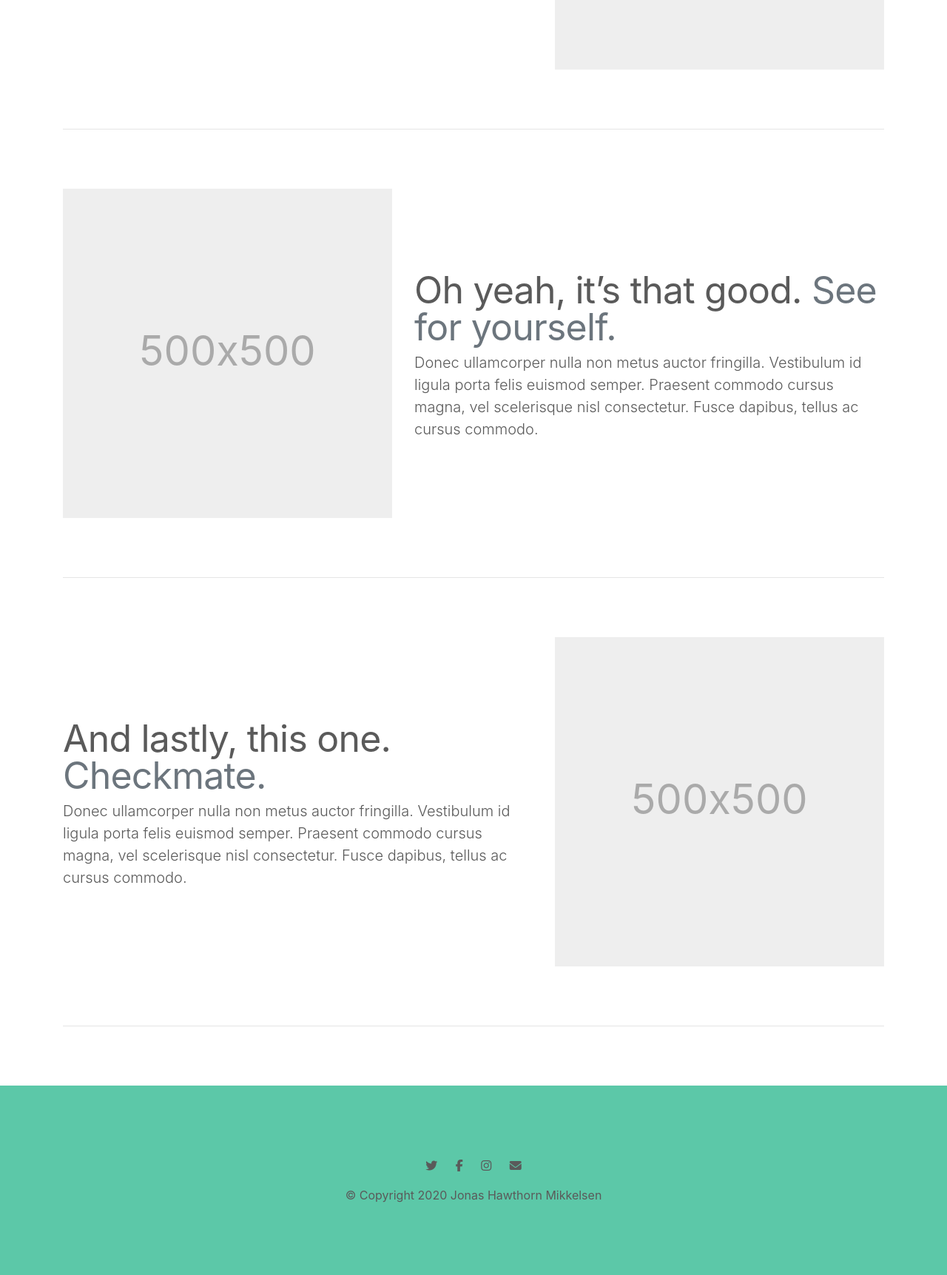
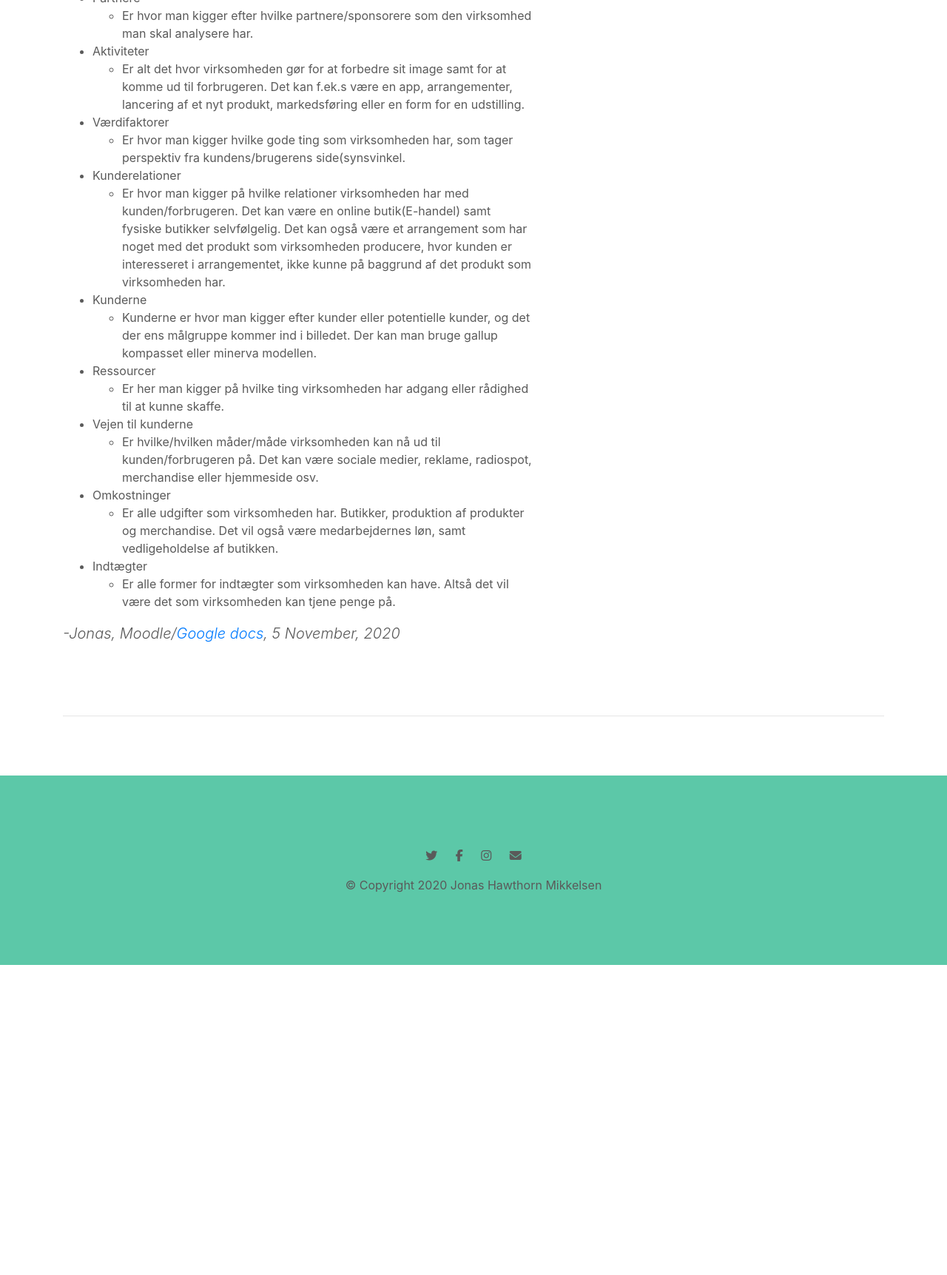
Before and after one commit to Jhm20P/L-ringsportfolio, a PHP site: page /bmc.php in a window 1280 px wide. Shown: the part 798-2521 px from the top of the page at 74% size. After the commit the page ends 2102 px from the top, so only its background shows below. Run offline with PHP 8.4, Linux system fonts and the light colour scheme; some libraries are stand-ins or nearby versions.

Commit message:
Update bmc.php

```diff
--- a/lærings-portfolio/bmc.php
+++ b/lærings-portfolio/bmc.php
@@ -1,12 +1,13 @@
 <!doctype html>
-<html lang="en">
+<html lang="da">
   <head>
     <meta charset="utf-8">
     <meta name="viewport" content="width=device-width, initial-scale=1, shrink-to-fit=no">
     <meta name="description" content="">
-    <meta name="author" content="Mark Otto, Jacob Thornton, and Bootstrap contributors">
+    <meta name="author" content="Jonas Hawthorn Mikkelsen">
     <meta name="generator" content="Jekyll v4.1.1">
-    <title>Carousel Template · Bootstrap</title>
+    <link rel="icon" href="favicon.ico">
+    <title>BMC</title>
 
     <link rel="canonical" href="https://getbootstrap.com/docs/4.5/examples/carousel/">
 
@@ -15,9 +16,11 @@
 
     <!-- Bootstrap core CSS -->
 <link href="assets/dist/css/bootstrap.min.css" rel="stylesheet">
+    <!-- EGEN CSS -->
 <link rel="stylesheet" href="underside.css">
 <link rel="stylesheet" href="bodyfix.css">
-
+<link rel="stylesheet" href="billede.css">
+  <!-- INTERN CSS -->
     <style>
       .bd-placeholder-img {
         font-size: 1.125rem;
@@ -37,14 +40,15 @@
     <!-- Custom styles for this template -->
     <link href="carousel.css" rel="stylesheet">
   </head>
+    <!-- MENU BAR -->
   <?php include("Menu.inc"); ?>
 
 <main role="main">
-
+<!-- SEKTION MED OVERSKRIFT OG UNDEROVERSKRIFT -->
   <section class="jumbotron text-center">
     <div class="container">
       <h1>BMC</h1>
-      <p class="lead text-muted">Her kan man finde informationer omkring hvad jeg har lært angående design</p>
+      <p class="lead text-muted">Her kan man finde informationer omkring hvad jeg har lært om Business model canvas</p>
     </div>
   </section>
 
@@ -58,41 +62,65 @@
     <!-- START THE FEATURETTES -->
 
     <hr class="featurette-divider">
-
+    <!-- BUSINESS MODEL CANVAS -->
     <div class="row featurette">
       <div class="col-md-7">
-        <h2 class="featurette-heading">First featurette heading. <span class="text-muted">It’ll blow your mind.</span></h2>
-        <p class="lead">Donec ullamcorper nulla non metus auctor fringilla. Vestibulum id ligula porta felis euismod semper. Praesent commodo cursus magna, vel scelerisque nisl consectetur. Fusce dapibus, tellus ac cursus commodo.</p>
+        <h2 class="featurette-heading">Business model canvas.</h2>
+        <p class="lead">Man kan bruge BMC til at forstå en virksomhed eller en forretning. Du kan sammenkoble BMC med Gallup kompasset, minerva modellen og en swot-analyse. Den kan hjælpe dig til at komme med nye idéer eller andre perspektiver til hvordan man kan forbedre en virksomhed eller en forretning.</p>
+        <ul>
+          <li>Partnere
+            <ul>
+              <li>Er hvor man kigger efter hvilke partnere/sponsorere som den virksomhed man skal analysere har.</li>
+            </ul>
+          </li>
+          <li>Aktiviteter
+            <ul>
+              <li>Er alt det hvor virksomheden gør for at forbedre sit image samt for at komme ud til forbrugeren. Det kan f.ek.s være en app, arrangementer, lancering af et nyt produkt, markedsføring eller en form for en udstilling.</li>
+            </ul>
+          </li>
+          <li>Værdifaktorer
+            <ul>
+              <li>Er hvor man kigger hvilke gode ting som virksomheden har, som tager perspektiv fra kundens/brugerens side(synsvinkel.</li>
+            </ul>
+          </li>
+          <li>Kunderelationer
+            <ul>
+              <li>Er hvor man kigger på hvilke relationer virksomheden har med kunden/forbrugeren. Det kan være en online butik(E-handel) samt fysiske butikker selvfølgelig. Det kan også være et arrangement som har noget med det produkt som virksomheden producere, hvor kunden er interesseret i arrangementet, ikke kunne på baggrund af det produkt som virksomheden har.</li>
+            </ul>
+          </li>
+          <li>Kunderne
+            <ul>
+              <li>Kunderne er hvor man kigger efter kunder eller potentielle kunder, og det der ens målgruppe kommer ind i billedet. Der kan man bruge gallup kompasset eller minerva modellen.</li>
+            </ul>
+          </li>
+          <li>Ressourcer
+            <ul>
+              <li>Er her man kigger på hvilke ting virksomheden har adgang eller rådighed til at kunne skaffe.</li>
+            </ul>
+          </li>
+          <li>Vejen til kunderne
+            <ul>
+              <li>Er hvilke/hvilken måder/måde virksomheden kan nå ud til kunden/forbrugeren på. Det kan være sociale medier, reklame, radiospot, merchandise eller hjemmeside osv.</li>
+            </ul>
+          </li>
+          <li>Omkostninger
+            <ul>
+              <li>Er alle udgifter som virksomheden har. Butikker, produktion af produkter og merchandise. Det vil også være medarbejdernes løn, samt vedligeholdelse af butikken.</li>
+            </ul>
+          </li>
+          <li>Indtægter
+            <ul>
+              <li>Er alle former for indtægter som virksomheden kan have. Altså det vil være det som virksomheden kan tjene penge på.</li>
+            </ul>
+          </li>
+        </ul>
+        <p class="lead"><cite>-Jonas, Moodle/<a class="google" href="https://docs.google.com/document/d/1eWhzpceHeu0s55jdGhSaw5sXykOJ0x-PxXgqjlubiKc/edit?usp=sharing" target="_blank">Google docs</a>, <time datetime="2020-11-05">5 November, 2020</time></cite></p>
       </div>
       <div class="col-md-5">
-        <svg class="bd-placeholder-img bd-placeholder-img-lg featurette-image img-fluid mx-auto" width="500" height="500" xmlns="http://www.w3.org/2000/svg" preserveAspectRatio="xMidYMid slice" focusable="false" role="img" aria-label="Placeholder: 500x500"><title>Placeholder</title><rect width="100%" height="100%" fill="#eee"/><text x="50%" y="50%" fill="#aaa" dy=".3em">500x500</text></svg>
+        <img src="canvas.jpg" height="350px" width="450px" alt="">
       </div>
     </div>
-
-    <hr class="featurette-divider">
-
-    <div class="row featurette">
-      <div class="col-md-7 order-md-2">
-        <h2 class="featurette-heading">Oh yeah, it’s that good. <span class="text-muted">See for yourself.</span></h2>
-        <p class="lead">Donec ullamcorper nulla non metus auctor fringilla. Vestibulum id ligula porta felis euismod semper. Praesent commodo cursus magna, vel scelerisque nisl consectetur. Fusce dapibus, tellus ac cursus commodo.</p>
-      </div>
-      <div class="col-md-5 order-md-1">
-        <svg class="bd-placeholder-img bd-placeholder-img-lg featurette-image img-fluid mx-auto" width="500" height="500" xmlns="http://www.w3.org/2000/svg" preserveAspectRatio="xMidYMid slice" focusable="false" role="img" aria-label="Placeholder: 500x500"><title>Placeholder</title><rect width="100%" height="100%" fill="#eee"/><text x="50%" y="50%" fill="#aaa" dy=".3em">500x500</text></svg>
-      </div>
-    </div>
-
-    <hr class="featurette-divider">
-
-    <div class="row featurette">
-      <div class="col-md-7">
-        <h2 class="featurette-heading">And lastly, this one. <span class="text-muted">Checkmate.</span></h2>
-        <p class="lead">Donec ullamcorper nulla non metus auctor fringilla. Vestibulum id ligula porta felis euismod semper. Praesent commodo cursus magna, vel scelerisque nisl consectetur. Fusce dapibus, tellus ac cursus commodo.</p>
-      </div>
-      <div class="col-md-5">
-        <svg class="bd-placeholder-img bd-placeholder-img-lg featurette-image img-fluid mx-auto" width="500" height="500" xmlns="http://www.w3.org/2000/svg" preserveAspectRatio="xMidYMid slice" focusable="false" role="img" aria-label="Placeholder: 500x500"><title>Placeholder</title><rect width="100%" height="100%" fill="#eee"/><text x="50%" y="50%" fill="#aaa" dy=".3em">500x500</text></svg>
-      </div>
-    </div>
-
+    <!-- BUSINESS MODEL CANVAS SLUT -->
     <hr class="featurette-divider">
 
     <!-- /END THE FEATURETTES -->
@@ -108,10 +136,11 @@
       <i class="fab fa-instagram footer-icon"></i>
       <i class="fas fa-envelope footer-icon"></i>
 
-    <p>© Copyright 2020 Jonas Hawthorn Mikkelsen</p>
+    <p class="copyright">© Copyright 2020 Jonas Hawthorn Mikkelsen</p>
   </div>
   </footer>
 </main>
+<!-- JAVASCRIPT BRUGT TIL ALLE UNDERSIDER -->
 <script src="https://code.jquery.com/jquery-3.5.1.slim.min.js" integrity="sha384-DfXdz2htPH0lsSSs5nCTpuj/zy4C+OGpamoFVy38MVBnE+IbbVYUew+OrCXaRkfj" crossorigin="anonymous"></script>
       <script>window.jQuery || document.write('<script src="assets/js/vendor/jquery.slim.min.js"><\/script>')</script><script src="assets/dist/js/bootstrap.bundle.min.js"></script>
 </html>
```
